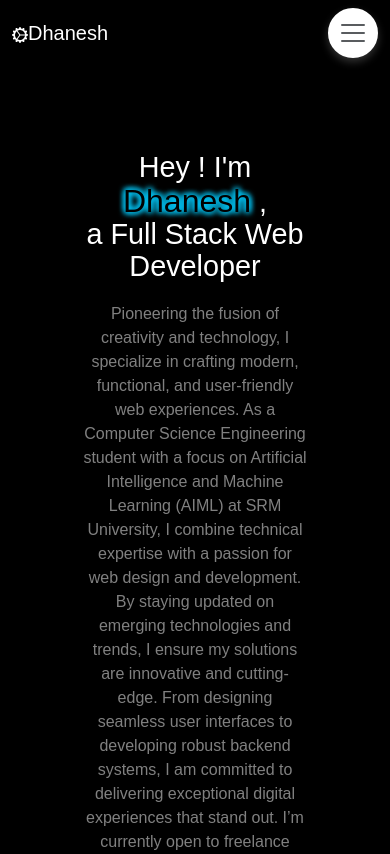
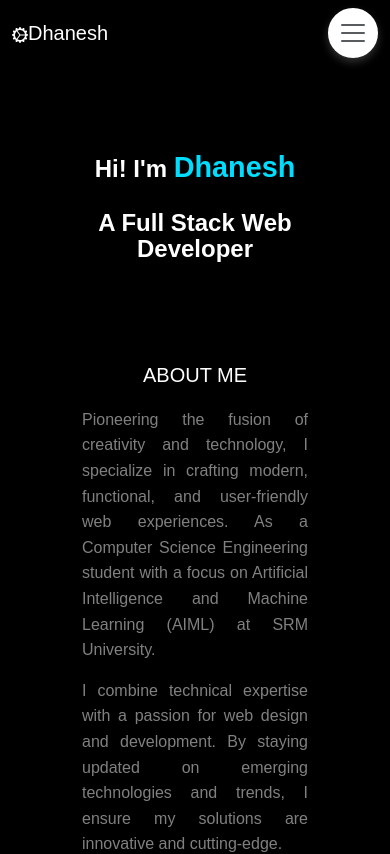
Before and after one commit to frankcastle026/Dhanesh, a React (Vite) app: page / in a window 390 px wide. Shown: the top 854 px of the page. Built offline with nearby package versions, Linux system fonts and the light colour scheme.

Commit message:
Updated About Me and name=Dhanesh

```diff
--- a/src/About.css
+++ b/src/About.css
@@ -13,33 +13,76 @@
 }
 
 #about h1 {
-  font-size: clamp(1.8rem, 2.5vw, 2.5rem); /* Dynamic font size for better scaling */
-  margin-bottom: 20px;
+  font-size: 4rem; /* Unified font size for headings */
+  font-weight: bold;
+  margin-bottom: 100px; /* Ensure spacing below the heading */
+}
+
+#about .name {
+  font-size: 4rem; /* Dynamic font size for better scaling */
+  font-weight: bold;
+  color: #00ddff;
+  margin-bottom: 50px; /* Adjusted spacing for better layout */
 }
 
 #about p {
   color: grey;
+  line-height: 1.6; /* Added line height for better readability */
 }
 
-#about .name {
-  font-size: clamp(2rem, 4vw, 3.5rem); /* Dynamic font size for better scaling */
-  text-shadow: 2px 2px 5px rgb(0, 204, 255),
-               -2px -2px 5px rgb(0, 204, 255),
-               2px -2px 5px rgb(0, 204, 255),
-               -2px 2px 5px rgb(0, 204, 255);
-  color: #000000;
+#about .name > div {
+  margin-top: 30px;
+}
+
+.aboutme {
+  display: block;
+  margin-top: 30px; /* Adjusted spacing for separation */
+  font-weight: bold; /* Updated for emphasis */
+  text-align: center; /* Center-align ABOUT ME */
+}
+
+.para {
+  clear: both; /* Ensure content clears floated elements */
+  text-align: justify; /* Optional: Make paragraphs justified */
+  margin-top: 20px; /* Add spacing between ABOUT ME and paragraphs */
+}
+
+.para p {
+  margin-bottom: 15px; /* Add spacing between paragraphs */
+  color: grey;
+  line-height: 1.6; /* Improved paragraph readability */
 }
 
 /* Responsive adjustments for screens smaller than 768px (tablets and phones) */
 @media (max-width: 768px) {
   #about {
-    padding: 4vw; /* Slightly reduced padding */
+    padding: 4vw; /* Slightly reduced padding for smaller screens */
+  }
+
+  #about h1 {
+    font-size: 3rem; /* Adjusted font size for smaller screens */
+  }
+
+  .name {
+    font-size: 3rem; /* Adjusted dynamic font size */
   }
 }
 
 /* Responsive adjustments for screens smaller than 480px (small phones) */
 @media (max-width: 480px) {
   #about {
-    padding: 3vw; /* Even smaller padding */
+    padding: 3vw; /* Further reduced padding */
+  }
+
+  #about h1 {
+    font-size: 1.5rem; /* Smaller font for small devices */
+  }
+
+  #about .name {
+    font-size: 1.8rem; /* Adjusted dynamic font size */
+  }
+
+  .aboutme {
+    margin-top: 15px; /* Reduced spacing for compact layout */
   }
 }
--- a/src/About.jsx
+++ b/src/About.jsx
@@ -1,18 +1,29 @@
 import React from 'react';
 import './About.css';
 
-function About(){
+function About() {
   return (
     <div id="About" style={{ marginTop: '70px' }}>
       <section id="about" style={{ padding: '50px', textAlign: 'center' }}>
-          <h1>Hey ! I'm <span class='name'>Dhanesh</span> ,<br /> a Full Stack Web Developer</h1>
-          <p>Pioneering the fusion of creativity and technology, I specialize in crafting modern, functional, and user-friendly web experiences. As a Computer Science Engineering student with a focus on Artificial Intelligence and Machine Learning (AIML) at SRM University, I combine technical expertise with a passion for web design and development.
-
-By staying updated on emerging technologies and trends, I ensure my solutions are innovative and cutting-edge. From designing seamless user interfaces to developing robust backend systems, I am committed to delivering exceptional digital experiences that stand out.
-
-I’m currently open to freelance opportunities in web design and development, ready to transform your ideas into impactful, high-quality projects. Together, let’s create solutions that leave a lasting impression!</p>
+        <h1>
+          Hi! I'm <span className="name">Dhanesh</span> <br /> <br />
+          <div>A Full Stack Web Developer</div>
+        </h1>
+        <div className="aboutme">
+          <h5 className="h3header">ABOUT ME</h5>
+        </div>
+        <div className="para">
+          <p>
+            Pioneering the fusion of creativity and technology, I specialize in crafting modern, functional, and user-friendly web experiences. As a Computer Science Engineering student with a focus on Artificial Intelligence and Machine Learning (AIML) at SRM University.
+          </p>
+          <p>
+            I combine technical expertise with a passion for web design and development. By staying updated on emerging technologies and trends, I ensure my solutions are innovative and cutting-edge.
+          </p>
+          <p>
+            From designing seamless user interfaces to developing robust backend systems, I am committed to delivering exceptional digital experiences that stand out. I’m currently open to freelance opportunities in web design and development, ready to transform your ideas into impactful, high-quality projects. Together, let’s create solutions that leave a lasting impression!
+          </p>
+        </div>
       </section>
-
     </div>
   );
 }
```
Lines whose indentation alone changed are shown as unchanged.
